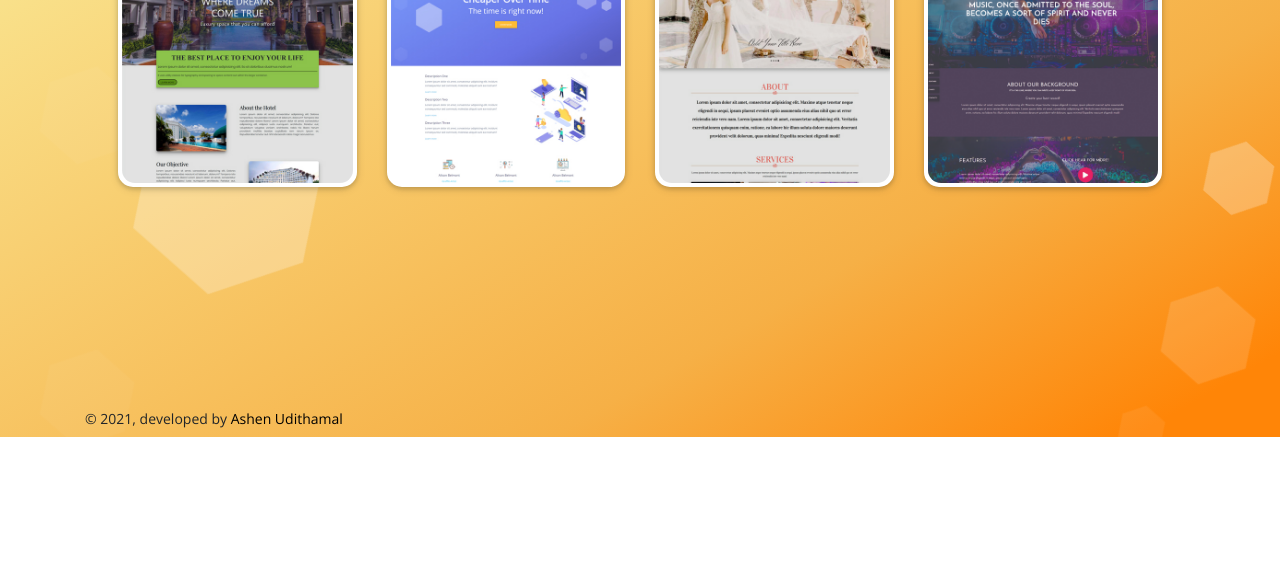
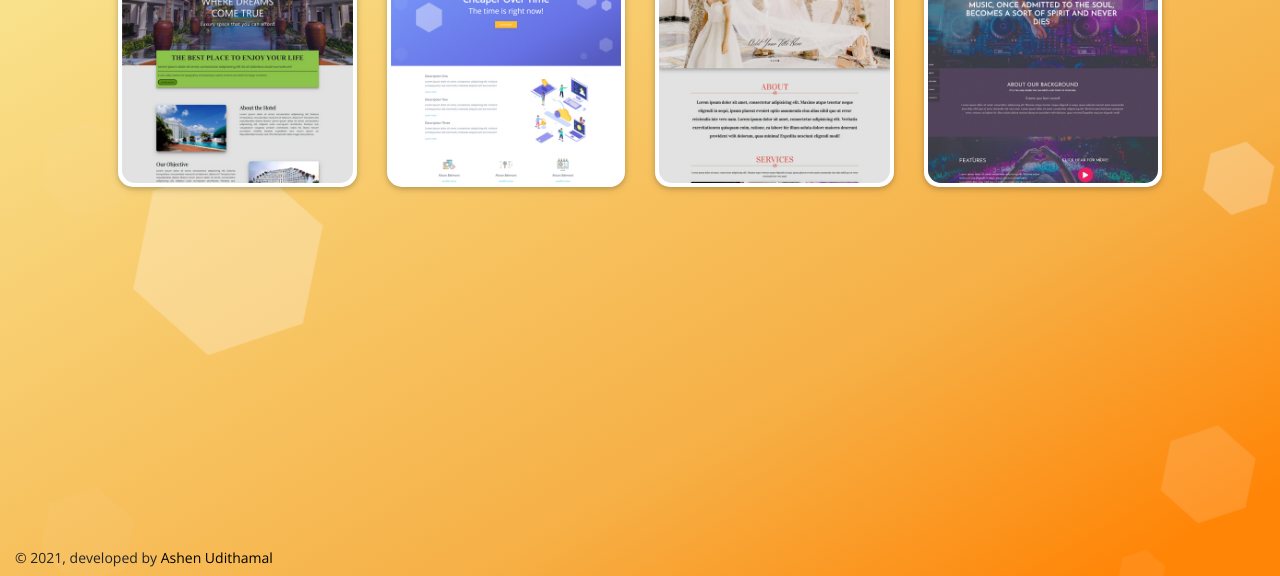
Before and after one commit to ashenud/landing-samples, a plain HTML site: page index.html in a window 1280 px wide. Shown: the part 224-800 px from the top of the page. Drawn offline with nearby package versions, Linux system fonts and the light colour scheme; a web font is replaced by a local one.

Commit message:
style-index.css edited online with Bitbucket

```diff
--- a/assets/css/style-index.css
+++ b/assets/css/style-index.css
@@ -88,6 +88,7 @@ body, html {
 .header .shaped-area {
     position: relative;
     overflow: hidden;
+    height: 100vh;
 }
 
 .header .shaped-area .shape-style {
@@ -227,6 +228,11 @@ body, html {
 
 
 /* footer */
+.footer {
+    position: fixed;
+    bottom: 0;
+}
+
 .footer p.copy-right {
     font-size: 0.875rem;
 }
```
